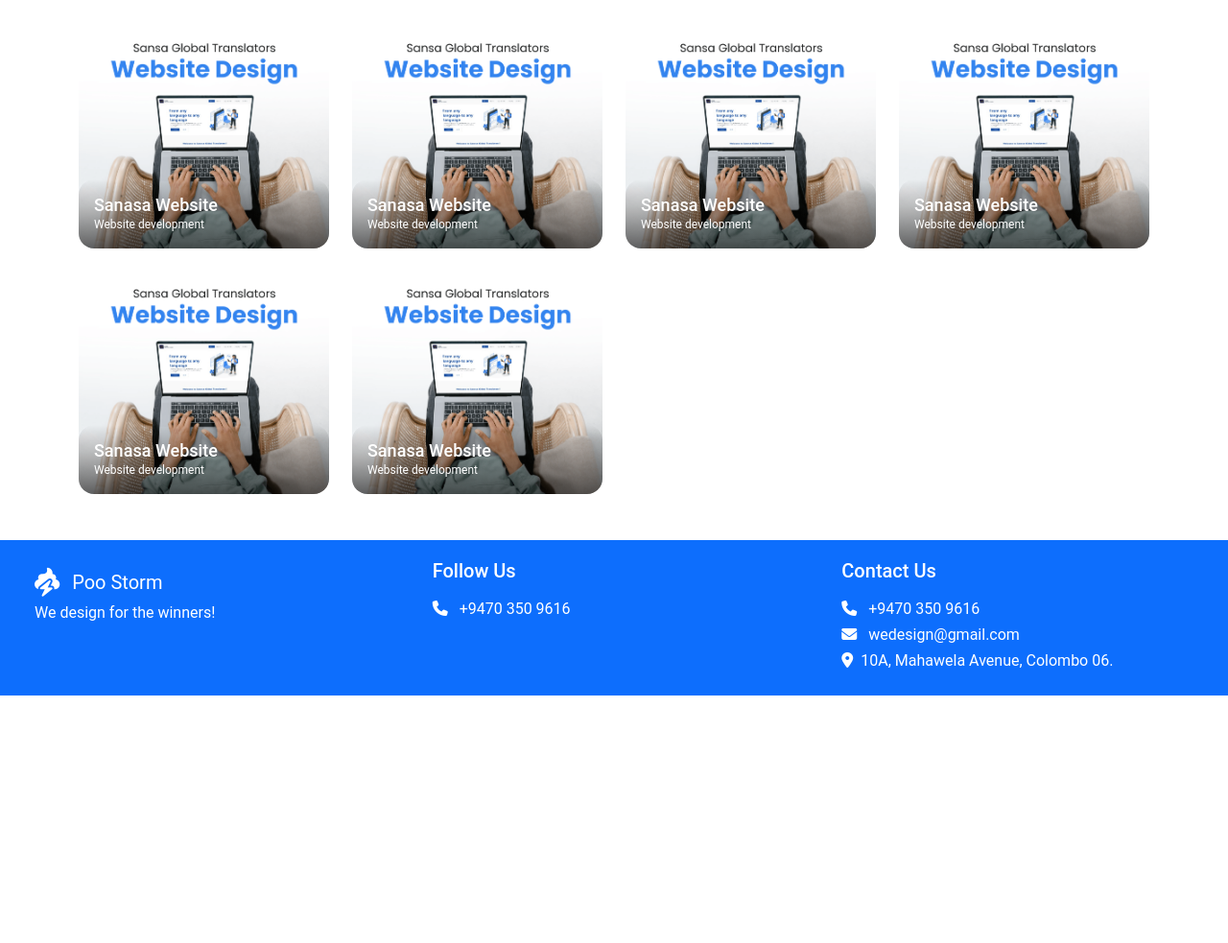
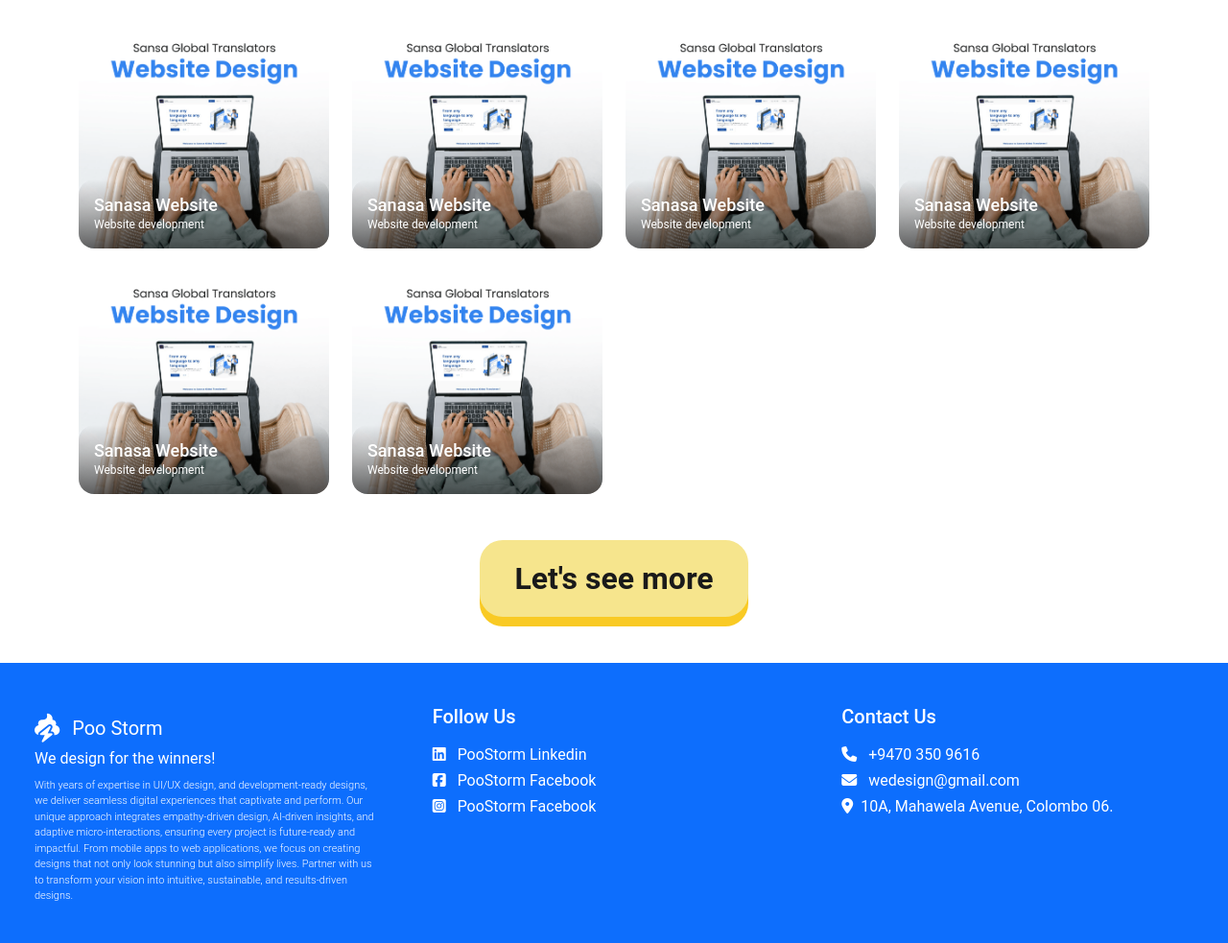
Before and after one commit to yasithasilva/WebsiteOne, a plain HTML site: page index.html in a window 1280 px wide. Shown: the part 1649-2632 px from the top of the page at 96% size. Before the commit the page ends 2374 px from the top, so only its background shows below. Drawn offline with nearby package versions, Linux system fonts and the light colour scheme.

Commit message:
fixed z index

```diff
--- a/css/style.css
+++ b/css/style.css
@@ -3,7 +3,7 @@
 }
 /*colors*/
 .color-primary{
-    color: blueviolet;
+    color: rgb(98, 43, 226);
 }
 .color-secondary{
     color: rgb(106, 106, 106);
@@ -122,6 +122,11 @@
     padding-left: 8rem;
     padding-right: 8rem;
   }
+  .footer-note{
+    font-size: 11px;
+    font-weight: 300;
+    margin-top: 0.5rem;
+  }
 
   /* For medium screens (md) and smaller */
   @media (max-width: 992px) { /* Adjusts for md and below */
--- a/index.html
+++ b/index.html
@@ -16,7 +16,7 @@
 </head>
 <body>
 <!-- Navbar start -->
-<nav class="navbar navbar-expand-lg navbar-light bg-light py-3 position-fixed start-0 end-0 top-0">
+<nav class="navbar navbar-expand-lg navbar-light bg-light py-3 position-fixed start-0 end-0 top-0" style="z-index: 1050;">
   <div class="container">
       <!-- Brand -->
       <a class="navbar-brand" href="#"><i class="fa-solid fa-poo-storm fa-xl"></i> <span class="ms-2 brand-text">Poo Storm</span></a>
@@ -256,24 +256,37 @@
 
       </div>
     </div>
+    <div class="d-flex justify-content-center mt-5">
+      <a href="portfolio.html" class="hbtn hbtn--action" style="width: 280px;"><span>Let's see more</span></a>
+  </div>
 </section>
 <!-- footer start -->
- <div class="row bg-primary m-0 mt-5">
-<div class="col-lg-4 col-md-4 col-sm-12 col-12 ">
+ <div class="row bg-primary m-0 mt-5 ">
+<div class="col-lg-4 col-md-4 col-sm-12 col-12 pt-4">
     <div class="d-flex p-4 flex-column text-white">
     <a class="navbar-brand text-white" href="#"><i class="fa-solid fa-poo-storm fa-xl"></i> <span class="ms-2 brand-text ">Poo Storm</span></a>
     <span>We design for the winners!</span>
+    <p class="footer-note">With years of expertise in UI/UX design, and development-ready designs, we deliver seamless digital experiences that captivate and perform. Our unique approach integrates empathy-driven design, AI-driven insights, and adaptive micro-interactions, ensuring every project is future-ready and impactful. From mobile apps to web applications, we focus on creating designs that not only look stunning but also simplify lives. Partner with us to transform your vision into intuitive, sustainable, and results-driven designs.
+    </p>
 </div>
 </div>
-<div class="col-lg-4 col-md-4 col-sm-6 col-12 p-4 text-white">
+<div class="col-lg-4 col-md-4 col-sm-6 col-12 p-4 text-white pt-5">
     <h5 class="card-subtitle mb-3">
         Follow Us
     </h5>
-    <div>
-        <i class="fa-solid fa-phone me-2 mb-2"></i><span> +9470 350 9616</span>
+    <div class="d-flex flex-column">
+      <a href="https://www.linkedin.com/in/yasitha-silva-775034220/" target="_blank" class="text-decoration-none text-white">
+        <i class="fa-brands fa-linkedin me-2 mb-2"></i><span> PooStorm Linkedin</span>
+      </a>
+      <a href="https://www.linkedin.com/in/yasitha-silva-775034220/" target="_blank" class="text-decoration-none text-white">
+        <i class="fa-brands fa-square-facebook me-2 mb-2"></i><span> PooStorm Facebook</span>
+      </a>
+      <a href="https://www.linkedin.com/in/yasitha-silva-775034220/" target="_blank" class="text-decoration-none text-white">
+        <i class="fa-brands fa-square-instagram me-2 mb-2"></i><span> PooStorm Facebook</span>
+      </a>
     </div>
 </div>
-<div class="col-lg-4 col-md-4 col-sm-6 col-12 p-4 text-white">
+<div class="col-lg-4 col-md-4 col-sm-6 col-12 p-4 text-white pt-5">
     <h5 class="card-subtitle mb-3">
         Contact Us
     </h5>
```
Lines whose indentation alone changed are shown as unchanged.
